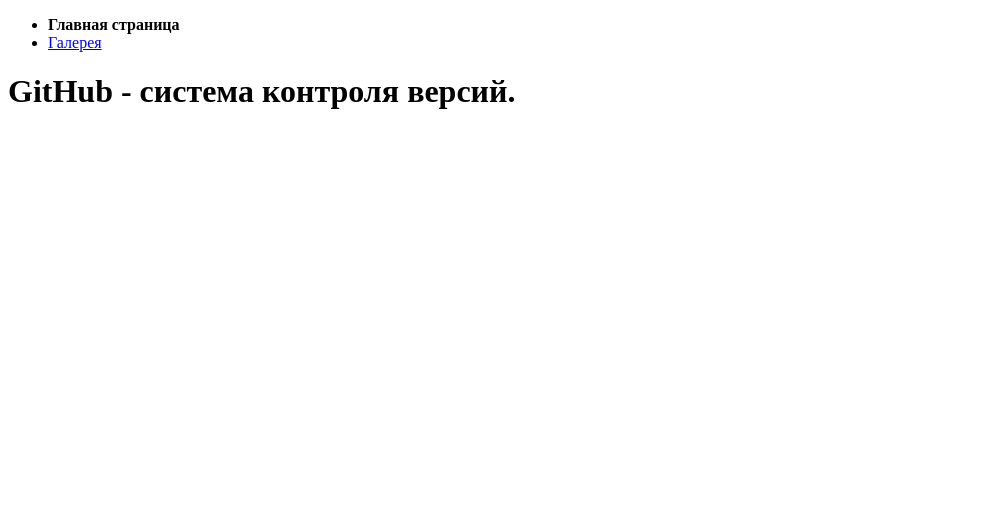
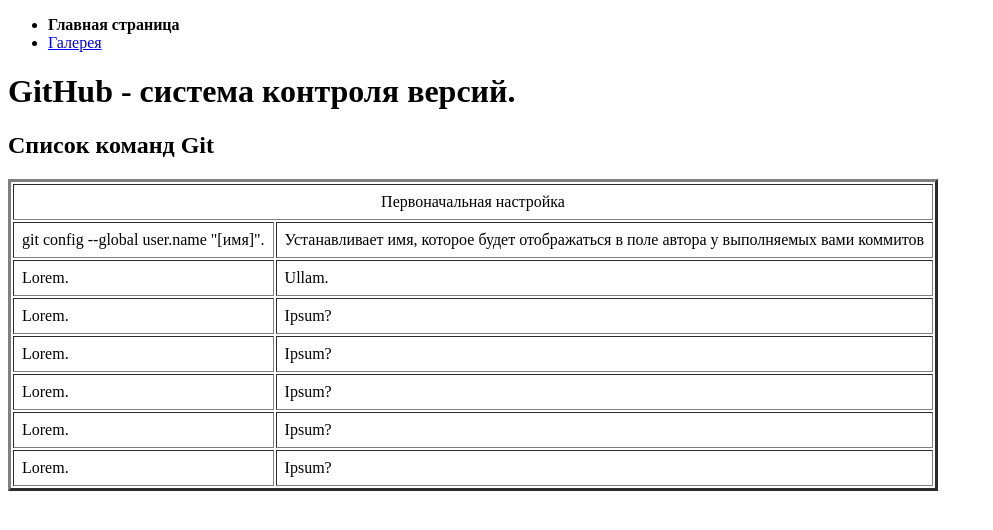
Before and after one commit to Sviat420/Lesson-5-HW, a plain HTML site: page index.html in a window 1280 px wide. Shown: the whole page, without its empty margins (0-993 px from the left). Drawn offline with Linux system fonts and the light colour scheme.

Commit message:
add table git commands

```diff
--- a/index.html
+++ b/index.html
@@ -17,7 +17,40 @@
     <h1>GitHub - система контроля версий.</h1>
   </header>
   <main>
-
+    <h2>Список команд Git</h2>
+    <table border="3" cellpadding="8">
+      <tr>
+        <td colspan="2" align="center">Первоначальная настройка</td>
+      </tr>
+      <tr>
+        <td>git config --global user.name "[имя]".</td>
+        <td>Устанавливает имя, которое будет отображаться в поле автора у выполняемых вами коммитов</td>
+      </tr>
+      <tr>
+        <td>Lorem.</td>
+        <td>Ullam.</td>
+      </tr>
+      <tr>
+        <td>Lorem.</td>
+        <td>Ipsum?</td>
+      </tr>
+      <tr>
+        <td>Lorem.</td>
+        <td>Ipsum?</td>
+      </tr>
+      <tr>
+        <td>Lorem.</td>
+        <td>Ipsum?</td>
+      </tr>
+      <tr>
+        <td>Lorem.</td>
+        <td>Ipsum?</td>
+      </tr>
+      <tr>
+        <td>Lorem.</td>
+        <td>Ipsum?</td>
+      </tr>
+    </table>
   </main>
 </body>
 
```
